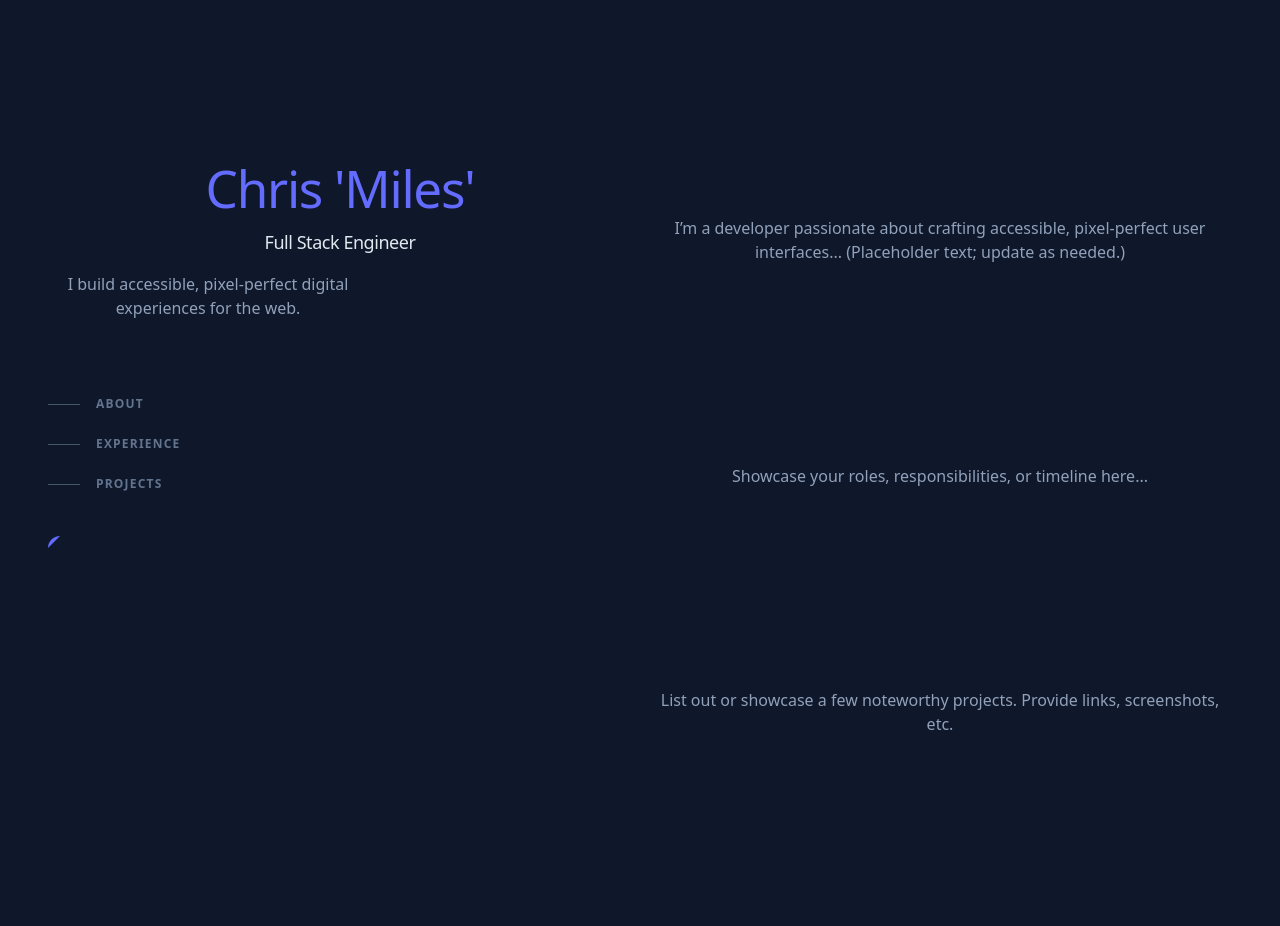
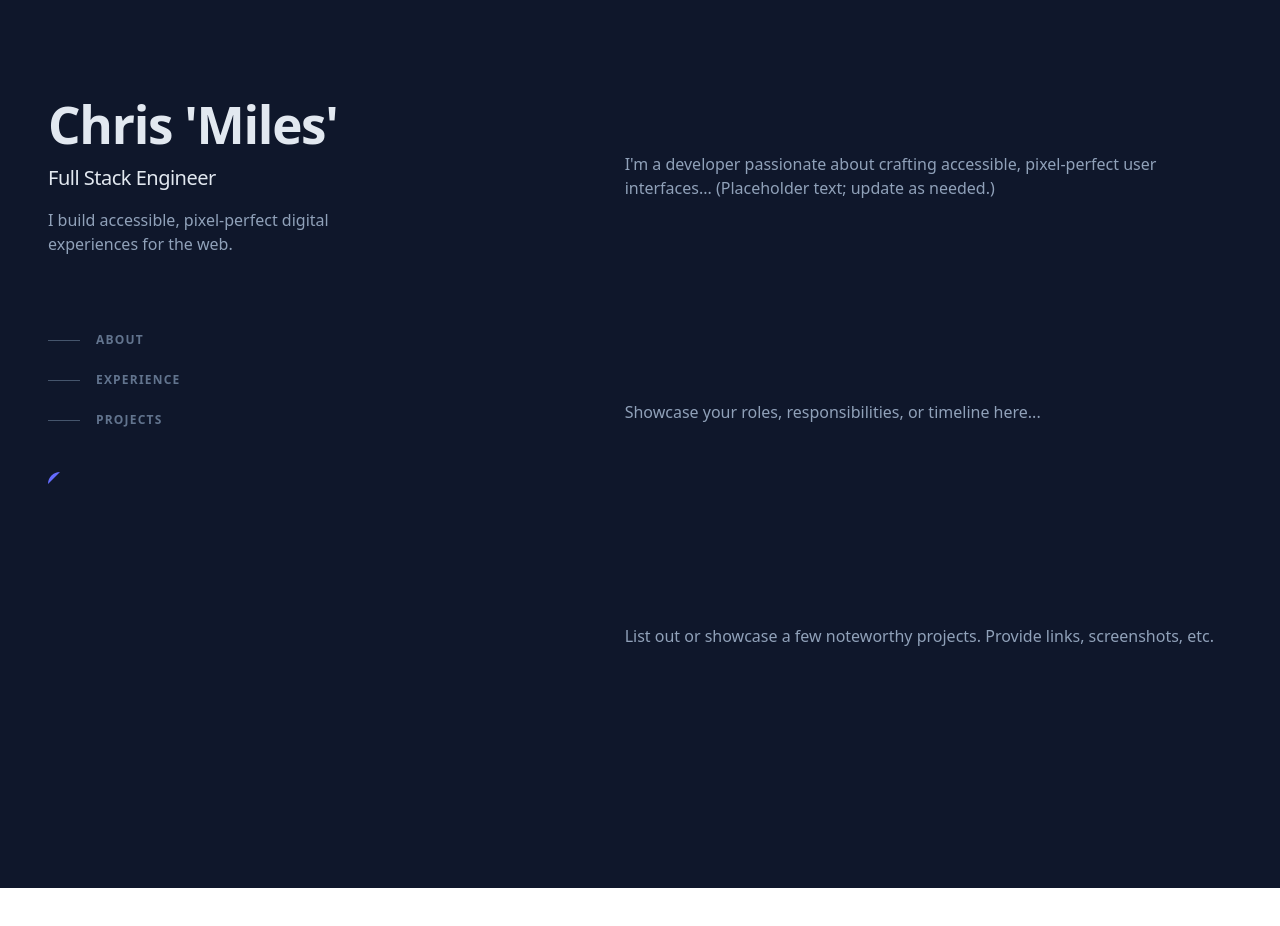
Before and after one commit to c-miles/my-portfolio, a React (Vite) app: page / in a window 1280 px wide. Shown: the top 926 px of the page. After the commit the page ends 888 px from the top, so only its background shows below. Built offline with nearby package versions, Linux system fonts and the light colour scheme.

Commit message:
styling tweaks

```diff
--- a/src/App.css
+++ b/src/App.css
@@ -2,7 +2,6 @@
 
 #root {
   margin: 0 auto;
-  text-align: center;
   width: 100%;
 }
 
--- a/src/App.jsx
+++ b/src/App.jsx
@@ -2,18 +2,18 @@ import React from "react";
 import "./App.css";
 
 const App = () => (
-  <div className="bg-slate-900 text-slate-400 min-h-screen antialiased selection:bg-teal-300 selection:text-teal-900">
-    <div className="mx-auto max-w-screen-xl px-6 py-12 md:px-12 lg:py-16">
+  <div className="bg-slate-900 text-slate-400 antialiased selection:bg-teal-300 selection:text-teal-900">
+    <div className="mx-auto min-h-screen max-w-screen-xl px-6 py-12 font-sans md:px-12 md:py-16 lg:py-0">
       <div className="lg:flex lg:justify-between lg:gap-4">
-        <header className="lg:sticky lg:top-0 lg:w-1/2 lg:max-h-screen lg:flex lg:flex-col lg:justify-between">
-          <div className="py-12 lg:py-24">
+        <header className="lg:sticky lg:top-0 lg:flex lg:max-h-screen lg:w-[48%] lg:flex-col lg:justify-between lg:py-24">
+          <div>
             <NameTitle />
             <NavLinks />
             <SocialLinks />
           </div>
         </header>
 
-        <main id="content" className="lg:w-1/2 lg:py-24">
+        <main id="content" className="lg:w-[52%] lg:py-24">
           <AboutSection />
           <ExperienceSection />
           <ProjectSection />
@@ -25,13 +25,13 @@ const App = () => (
 
 const NameTitle = () => (
   <div>
-    <h1 className="text-4xl font-bold tracking-tight text-slate-200">
-      <a href="/">Chris 'Miles'</a>
+    <h1 className="text-4xl font-bold tracking-tight text-slate-200 sm:text-5xl">
+      Chris 'Miles'
     </h1>
-    <h2 className="mt-3 text-lg font-medium tracking-tight text-slate-200">
+    <h2 className="mt-3 text-lg font-medium tracking-tight text-slate-200 sm:text-xl">
       Full Stack Engineer
     </h2>
-    <p className="mt-4 max-w-xs">
+    <p className="mt-4 max-w-xs leading-normal">
       I build accessible, pixel-perfect digital experiences for the web.
     </p>
   </div>
@@ -100,7 +100,7 @@ const AboutSection = () => (
       </h2>
     </div>
     <p className="mb-4">
-      I’m a developer passionate about crafting accessible, pixel-perfect user
+      I'm a developer passionate about crafting accessible, pixel-perfect user
       interfaces... (Placeholder text; update as needed.)
     </p>
   </section>
```
